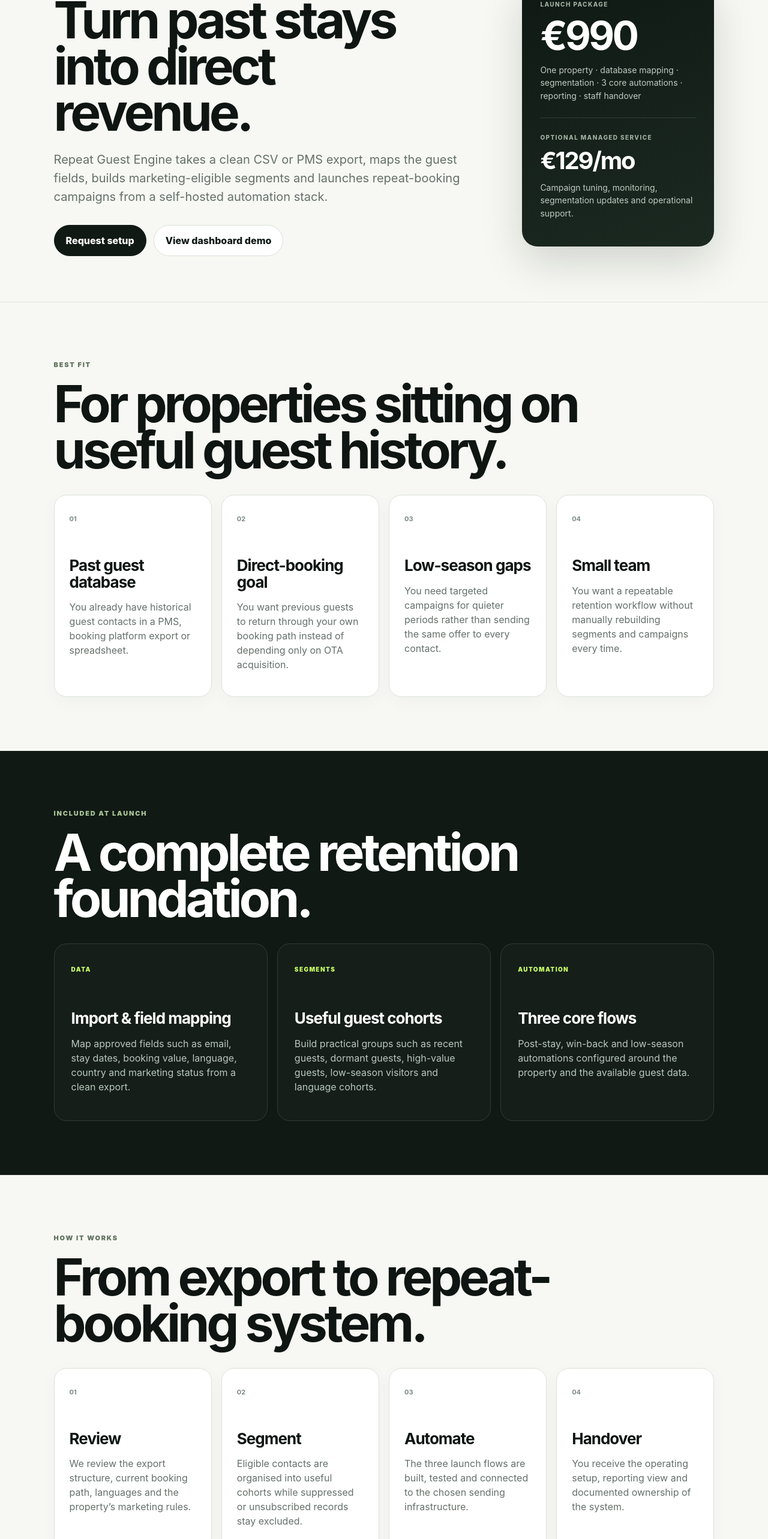
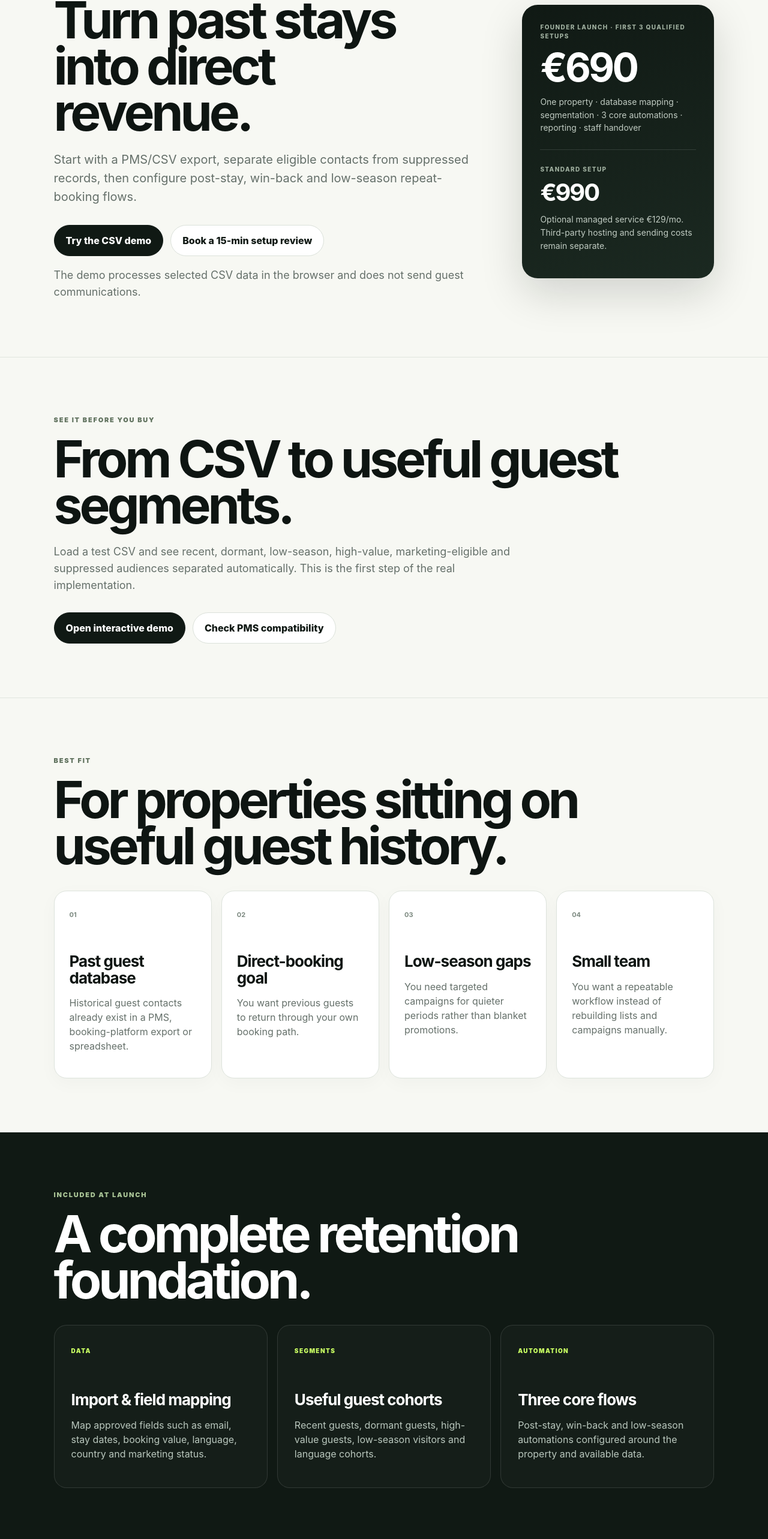
Before and after one commit to vincenzoproto/DigitalGrowthKits, a Next.js app: page /repeat-guest-engine in a window 1280 px wide. Shown: the part 207-2773 px from the top of the page at 60% size. Built offline with nearby package versions, Linux system fonts and the light colour scheme; no server answers.

Commit message:
sales: surface demo and founder offer on Repeat Guest Engine

```diff
--- a/app/repeat-guest-engine/page.tsx
+++ b/app/repeat-guest-engine/page.tsx
@@ -15,44 +15,51 @@ export default function RepeatGuestEnginePage() {
         <div>
           <span className={styles.eyebrow}>Guest database reactivation</span>
           <h1>Turn past stays into direct revenue.</h1>
-          <p className={styles.lead}>Repeat Guest Engine takes a clean CSV or PMS export, maps the guest fields, builds marketing-eligible segments and launches repeat-booking campaigns from a self-hosted automation stack.</p>
+          <p className={styles.lead}>Start with a PMS/CSV export, separate eligible contacts from suppressed records, then configure post-stay, win-back and low-season repeat-booking flows.</p>
           <div className={styles.actions}>
-            <Link className={styles.primary} href="/request-setup?product=repeat-guest-engine">Request setup</Link>
-            <Link className={styles.secondary} href="/repeat-guest-engine/demo">View dashboard demo</Link>
+            <Link className={styles.primary} href="/repeat-guest-engine/demo">Try the CSV demo</Link>
+            <Link className={styles.secondary} href="/request-setup?product=repeat-guest-engine">Book a 15-min setup review</Link>
           </div>
+          <p className={styles.leadSmall}>The demo processes selected CSV data in the browser and does not send guest communications.</p>
         </div>
         <aside className={styles.priceCard}>
-          <span>Launch package</span><strong>€990</strong><p>One property · database mapping · segmentation · 3 core automations · reporting · staff handover</p>
-          <hr /><span>Optional managed service</span><strong className={styles.monthly}>€129/mo</strong><p>Campaign tuning, monitoring, segmentation updates and operational support.</p>
+          <span>Founder launch · first 3 qualified setups</span><strong>€690</strong><p>One property · database mapping · segmentation · 3 core automations · reporting · staff handover</p>
+          <hr /><span>Standard setup</span><strong className={styles.monthly}>€990</strong><p>Optional managed service €129/mo. Third-party hosting and sending costs remain separate.</p>
         </aside>
+      </section>
+
+      <section className={styles.section}>
+        <span className={styles.eyebrow}>See it before you buy</span><h2>From CSV to useful guest segments.</h2>
+        <p className={styles.leadSmall}>Load a test CSV and see recent, dormant, low-season, high-value, marketing-eligible and suppressed audiences separated automatically. This is the first step of the real implementation.</p>
+        <div className={styles.actions}><Link className={styles.primary} href="/repeat-guest-engine/demo">Open interactive demo</Link><Link className={styles.secondary} href="/request-setup?product=repeat-guest-engine">Check PMS compatibility</Link></div>
       </section>
 
       <section className={styles.section}>
         <span className={styles.eyebrow}>Best fit</span><h2>For properties sitting on useful guest history.</h2>
         <div className={styles.grid4}>
-          <div><b>01</b><h3>Past guest database</h3><p>You already have historical guest contacts in a PMS, booking platform export or spreadsheet.</p></div>
-          <div><b>02</b><h3>Direct-booking goal</h3><p>You want previous guests to return through your own booking path instead of depending only on OTA acquisition.</p></div>
-          <div><b>03</b><h3>Low-season gaps</h3><p>You need targeted campaigns for quieter periods rather than sending the same offer to every contact.</p></div>
-          <div><b>04</b><h3>Small team</h3><p>You want a repeatable retention workflow without manually rebuilding segments and campaigns every time.</p></div>
+          <div><b>01</b><h3>Past guest database</h3><p>Historical guest contacts already exist in a PMS, booking-platform export or spreadsheet.</p></div>
+          <div><b>02</b><h3>Direct-booking goal</h3><p>You want previous guests to return through your own booking path.</p></div>
+          <div><b>03</b><h3>Low-season gaps</h3><p>You need targeted campaigns for quieter periods rather than blanket promotions.</p></div>
+          <div><b>04</b><h3>Small team</h3><p>You want a repeatable workflow instead of rebuilding lists and campaigns manually.</p></div>
         </div>
       </section>
 
       <section className={styles.darkSection}>
         <span className={styles.eyebrowLight}>Included at launch</span><h2>A complete retention foundation.</h2>
         <div className={styles.flowGrid}>
-          <article><span>DATA</span><h3>Import & field mapping</h3><p>Map approved fields such as email, stay dates, booking value, language, country and marketing status from a clean export.</p></article>
-          <article><span>SEGMENTS</span><h3>Useful guest cohorts</h3><p>Build practical groups such as recent guests, dormant guests, high-value guests, low-season visitors and language cohorts.</p></article>
-          <article><span>AUTOMATION</span><h3>Three core flows</h3><p>Post-stay, win-back and low-season automations configured around the property and the available guest data.</p></article>
+          <article><span>DATA</span><h3>Import & field mapping</h3><p>Map approved fields such as email, stay dates, booking value, language, country and marketing status.</p></article>
+          <article><span>SEGMENTS</span><h3>Useful guest cohorts</h3><p>Recent guests, dormant guests, high-value guests, low-season visitors and language cohorts.</p></article>
+          <article><span>AUTOMATION</span><h3>Three core flows</h3><p>Post-stay, win-back and low-season automations configured around the property and available data.</p></article>
         </div>
       </section>
 
       <section className={styles.section}>
-        <span className={styles.eyebrow}>How it works</span><h2>From export to repeat-booking system.</h2>
+        <span className={styles.eyebrow}>How it works</span><h2>Review first. Configure second.</h2>
         <div className={styles.grid4}>
-          <div><b>01</b><h3>Review</h3><p>We review the export structure, current booking path, languages and the property’s marketing rules.</p></div>
-          <div><b>02</b><h3>Segment</h3><p>Eligible contacts are organised into useful cohorts while suppressed or unsubscribed records stay excluded.</p></div>
-          <div><b>03</b><h3>Automate</h3><p>The three launch flows are built, tested and connected to the chosen sending infrastructure.</p></div>
-          <div><b>04</b><h3>Handover</h3><p>You receive the operating setup, reporting view and documented ownership of the system.</p></div>
+          <div><b>01</b><h3>Review</h3><p>Confirm export structure, booking path, languages and marketing rules.</p></div>
+          <div><b>02</b><h3>Test import</h3><p>Validate fields, eligibility, suppressions and deduplication on a controlled subset.</p></div>
+          <div><b>03</b><h3>Automate</h3><p>Build and QA the three launch flows on the agreed sending infrastructure.</p></div>
+          <div><b>04</b><h3>Handover</h3><p>Deliver reporting, documentation, ownership and staff operating guidance.</p></div>
         </div>
       </section>
 
@@ -61,19 +68,19 @@ export default function RepeatGuestEnginePage() {
         <div className={styles.flowGrid}>
           <article><span>POST-STAY</span><h3>Stay → relationship</h3><p>Follow-up and preference capture after checkout, with promotional messaging only for eligible contacts.</p></article>
           <article><span>WIN-BACK</span><h3>Dormant → return</h3><p>Reactivation after a configurable period, segmented by past stay profile and language.</p></article>
-          <article><span>LOW SEASON</span><h3>Empty dates → targeted offer</h3><p>Campaign relevant previous guests instead of broadcasting the same promotion to the entire database.</p></article>
+          <article><span>LOW SEASON</span><h3>Empty dates → targeted offer</h3><p>Reach relevant previous guests instead of broadcasting the same promotion to the entire database.</p></article>
         </div>
       </section>
 
       <section className={styles.section}>
-        <span className={styles.eyebrow}>What we need from you</span><h2>No live database is required for the first conversation.</h2>
-        <p className={styles.leadSmall}>For the setup review, send only the property basics, the approximate size/source of the guest database, your current PMS or booking stack and the main commercial goal. Guest-level data is handled only once the implementation scope and data responsibilities are clear.</p>
-        <div className={styles.actions}><Link className={styles.primary} href="/request-setup?product=repeat-guest-engine">Request the setup review</Link><Link className={styles.secondary} href="/repeat-guest-engine/demo">Open dashboard demo</Link></div>
+        <span className={styles.eyebrow}>Founder offer</span><h2>€690 one-time for the first 3 qualified setups.</h2>
+        <p className={styles.leadSmall}>Includes one property, data mapping, segmentation, three core automations, reporting and staff handover. Hosting/VPS, email or SMS provider costs and other third-party services are separate. We confirm compatibility and scope before payment.</p>
+        <div className={styles.actions}><Link className={styles.primary} href="/request-setup?product=repeat-guest-engine">Request setup review</Link><a className={styles.secondary} href="https://book.stripe.com/aFafZheYd6j28lu38KabK06">Already qualified? Secure the slot</a></div>
       </section>
 
       <section className={styles.section}>
-        <span className={styles.eyebrow}>Data responsibility</span><h2>We do not turn a guest list into a spam list.</h2>
-        <p className={styles.leadSmall}>The setup separates marketing-eligible contacts from suppressed/unsubscribed contacts, uses preference management and requires the property to confirm its lawful basis for promotional communications. Transactional guest messages and marketing campaigns are treated separately.</p>
+        <span className={styles.eyebrow}>Data responsibility</span><h2>Guest history is not a spam list.</h2>
+        <p className={styles.leadSmall}>Promotional contacts are handled according to the property’s confirmed rules and lawful basis. Suppressed and unsubscribed records remain excluded, and transactional communications are kept separate from marketing flows.</p>
       </section>
     </main>
   );
```
